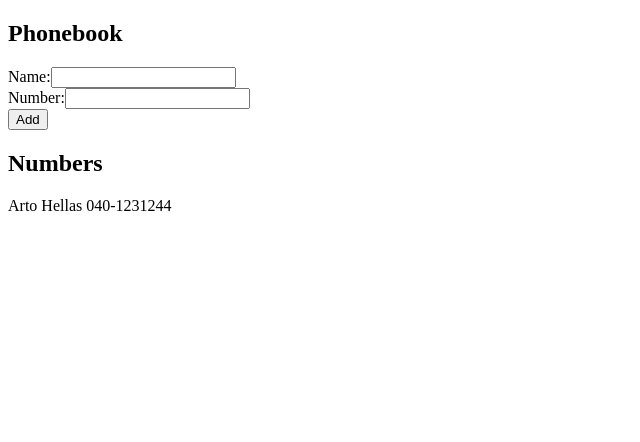
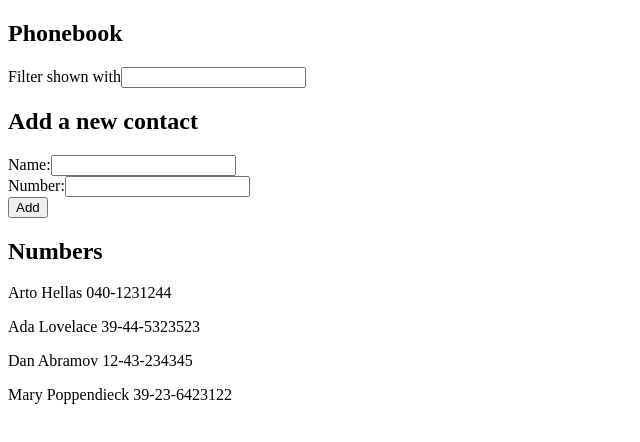
Before and after one commit to p4nu/fullstack-hy-2020, a React (Create React App) app in the folder osa2/puhelinluettelo/: page / in a window 1280 px wide. Shown: the top 442 px of the page, without its empty margins (0-640 px from the left). Built offline with nearby package versions, Linux system fonts and the light colour scheme; the HTML template or start-up script is replaced by a standard one.

Commit message:
2.9: puhelinluettelo step4 tehty

```diff
--- a/osa2/puhelinluettelo/src/App.js
+++ b/osa2/puhelinluettelo/src/App.js
@@ -5,10 +5,23 @@
     {
       name: 'Arto Hellas',
       number: '040-1231244',
-    }
+    },
+    {
+      name: 'Ada Lovelace',
+      number: '39-44-5323523',
+    },
+    {
+      name: 'Dan Abramov',
+      number: '12-43-234345',
+    },
+    {
+      name: 'Mary Poppendieck',
+      number: '39-23-6423122',
+    },
   ]);
   const [newName, setNewName] = useState('');
   const [newNumber, setNewNumber] = useState('');
+  const [newFilter, setNewFilter] = useState('');
 
   const addPerson = (event) => {
     event.preventDefault();
@@ -32,6 +45,10 @@
     setPersons(persons.concat(personObject));
   }
 
+  const handleFilterChange = (event) => {
+    setNewFilter(event.target.value);
+  }
+
   const handleNameChange = (event) => {
     setNewName(event.target.value);
   }
@@ -40,11 +57,27 @@
     setNewNumber(event.target.value);
   }
 
+  const filteredPersons = (newFilter !== '')
+    ? persons.filter(person =>
+      person.name.toLowerCase().includes(newFilter.toLowerCase())
+    )
+    : persons;
+
   return (
     <div>
       <h2>Phonebook</h2>
 
+      <div>
+        Filter shown with
+        <input type="text"
+               value={newFilter}
+               onChange={handleFilterChange}
+        />
+      </div>
+
       <form onSubmit={addPerson}>
+        <h2>Add a new contact</h2>
+
         <div>
           Name:
           <input type="text"
@@ -68,7 +101,7 @@
 
       <h2>Numbers</h2>
 
-      {persons.map(person =>
+      {filteredPersons.map(person =>
         <p key={person.name}>
           {person.name} {person.number}
         </p>
```
